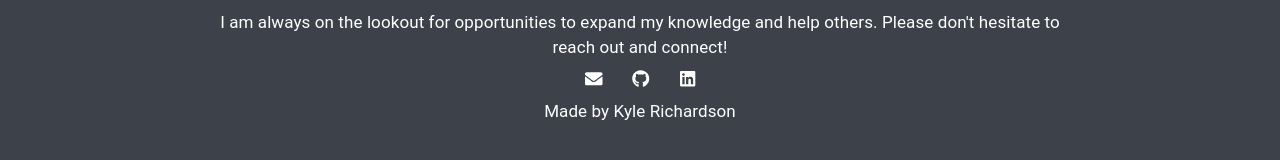
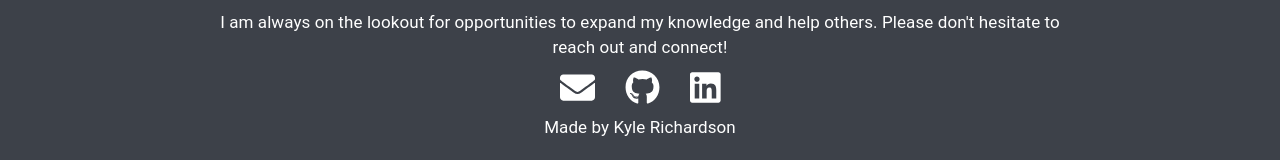
Before and after one commit to kyle-richardson/portfolio, a React (Create React App) app: page / in a window 1280 px wide. Shown: the part 3623-3783 px from the top of the page. Built offline with nearby package versions, Linux system fonts and the light colour scheme.

Commit message:
minor styling

```diff
--- a/src/App.css
+++ b/src/App.css
@@ -126,6 +126,10 @@ span {
 	position: relative;
 }
 
+.image:hover {
+	opacity: 0.8;
+}
+
 .icon {
 	margin-right: 10px;
 }
--- a/src/components/Footer.js
+++ b/src/components/Footer.js
@@ -29,7 +29,7 @@ const Footer = ({darkMode}) => {
           target="_blank"
           rel="noopener noreferrer"
         >
-          <FontAwesomeIcon icon={faEnvelope} size="2x" />
+          <FontAwesomeIcon icon={faEnvelope} size="4x" />
         </a>
         <a
           className="github-icon"
@@ -37,7 +37,7 @@ const Footer = ({darkMode}) => {
           target="_blank"
           rel="noopener noreferrer"
         >
-          <FontAwesomeIcon icon={faGithub} size="2x" />
+          <FontAwesomeIcon icon={faGithub} size="4x" />
         </a>
         <a
           className="linkedin-icon"
@@ -45,7 +45,7 @@ const Footer = ({darkMode}) => {
           target="_blank"
           rel="noopener noreferrer"
         >
-          <FontAwesomeIcon icon={faLinkedin} size="2x" />
+          <FontAwesomeIcon icon={faLinkedin} size="4x" />
         </a>
       </div>
       <p>Made by Kyle Richardson</p>
```
